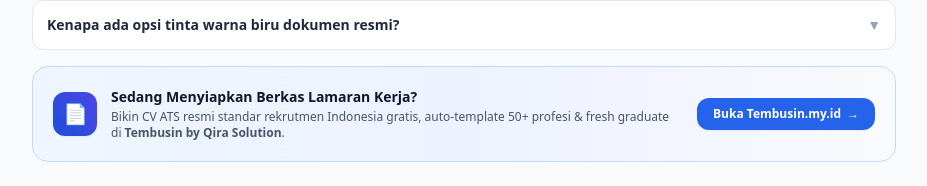
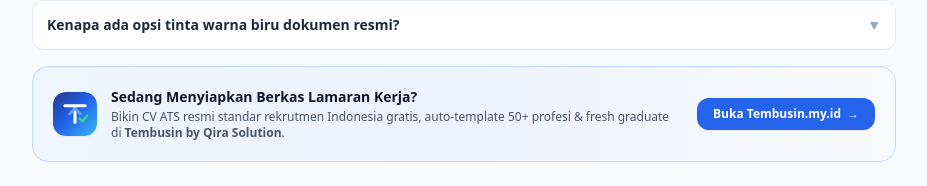
Before and after one commit to fransiskusmahendra/tekenin, a plain HTML site: page index.html in a window 1280 px wide. Shown: the part 1585-1771 px from the top of the page, without its empty margins (176-1103 px from the left). Drawn offline with nearby package versions, Linux system fonts and the light colour scheme.

Commit message:
feat: embed official logo-tembusin.svg in cross-promotion banner

```diff
--- a/index.html
+++ b/index.html
@@ -425,9 +425,7 @@
             <!-- Cross-Promotion: Ekosistem Qira Solution (Tembusin CV ATS) -->
             <div class="mt-10 bg-gradient-to-r from-blue-50 via-indigo-50 to-slate-50 border border-blue-200 p-5 rounded-2xl flex flex-col sm:flex-row items-center justify-between gap-4 shadow-xs">
                 <div class="flex items-center gap-3.5 text-left">
-                    <div class="w-11 h-11 rounded-xl bg-gradient-to-tr from-blue-700 to-indigo-600 text-white flex items-center justify-center font-black text-xl shrink-0 shadow-sm">
-                        📄
-                    </div>
+                    <img src="logo-tembusin.svg" alt="Logo Tembusin by Qira Solution" class="w-11 h-11 rounded-xl shrink-0 shadow-sm">
                     <div>
                         <h4 class="text-sm font-bold text-slate-900">Sedang Menyiapkan Berkas Lamaran Kerja?</h4>
                         <p class="text-xs text-slate-600 mt-0.5">Bikin CV ATS resmi standar rekrutmen Indonesia gratis, auto-template 50+ profesi & fresh graduate di <strong>Tembusin by Qira Solution</strong>.</p>
```
Also changed, not shown: logo-tembusin.svg (added).
